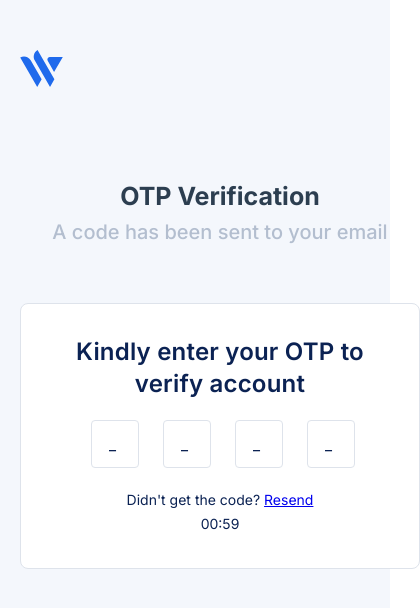
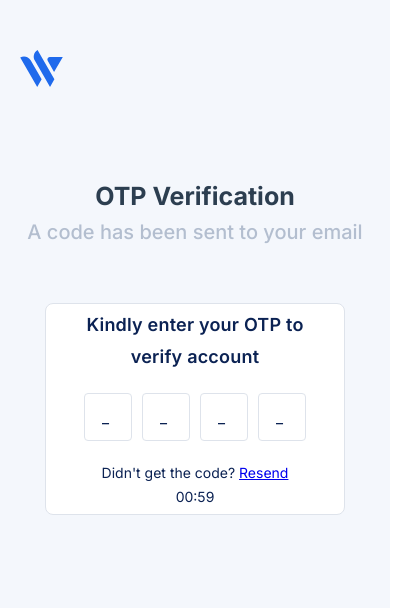
Before and after one commit to Ssalma/wallet_app, a Vue app: page /auth/otpverification in a window 390 px wide. Shown: the top 608 px of the page, 420 px wide, since content can reach past the window. Built offline with nearby package versions, Linux system fonts and the light colour scheme.

Commit message:
fixed the nav-guarding and responsive design

```diff
--- a/src/components/Inputcomponent/InputField.vue
+++ b/src/components/Inputcomponent/InputField.vue
@@ -87,8 +87,7 @@ export default {
   }
 
   .input__item {
-    height: 48px;
-
+    // height: 48px;
     border-radius: 4px;
     padding: 10px;
     border: 1px solid #dee3eb;
--- a/src/components/index.js
+++ b/src/components/index.js
@@ -7,5 +7,6 @@ import HelloWorld from "./HelloWorld";
 import DashboardModal from "./modal/DashboardModal";
 import ButtonComponent from "./button/ButtonComponent";
 import pagination from "./pagination/paginationComp";
+import image404 from "./pageNotFound/PageNotFound"
 
-export {HelloWorld, ButtonComponent, DashboardModal, pagination, InputField, TableSection, PinComponent, SideBar, NavBar};
+export {HelloWorld, ButtonComponent, DashboardModal, pagination, InputField, TableSection, PinComponent, SideBar, NavBar, image404};
--- /dev/null
+++ b/src/components/pageNotFound/PageNotFound.vue
@@ -0,0 +1,33 @@
+<template>
+  <div class="container">
+    <h1>Oh no! Page not found</h1>
+    <img :src="image404" alt="" />
+    <h1>return <router-link to="/">Home</router-link></h1>
+  </div>
+</template>
+
+<script>
+import image404 from "@/assets/404.png";
+export default {
+  data() {
+    return {
+      image404,
+    };
+  },
+};
+</script>
+
+<style lang="scss" scoped>
+.container{
+    display: flex;
+    flex-direction: column;
+    flex-wrap: wrap;
+    justify-content: center;
+    align-items: center;
+    margin-top: 80px;
+    h1{
+        font-size: 40px;
+        text-align: center;
+    }
+}
+</style>
--- a/src/components/pincomponent/PinComponent.vue
+++ b/src/components/pincomponent/PinComponent.vue
@@ -129,4 +129,24 @@ export default {
     }
   }
 }
+
+@media (max-width: 375px){
+  .pin-container {
+    gap: 10px;
+  }
+}
+
+@media (max-width: 414px){
+  .pin-container {
+    gap: 10px;
+    padding: 20px 0px;
+  }
+}
+
+@media (max-width: 1280px){
+  .pin-container {
+    gap: 10px;
+    padding: 20px 0px;
+  }
+}
 </style>
--- a/src/layout/AuthScreens.vue
+++ b/src/layout/AuthScreens.vue
@@ -43,7 +43,7 @@ export default {
 };
 </script>
 
-<style scoped>
+<style lang="scss" scoped>
 .container {
   background: #f4f7fc;
   height: 100vh;
@@ -75,16 +75,10 @@ export default {
 }
 
 @media (max-width: 1190px) {
-
   .sub-container {
     width: 100%;
     max-width: calc(100vw - 104px);
   }
-
-  /* .left {
-    margin-top: 20px;
-  } */
-
 }
 
 @media (max-width: 983px) {
@@ -96,7 +90,6 @@ export default {
     flex-wrap: wrap;
     justify-content: center;
     align-items: center;
-    gap: 50px;
   }
 
   .left {
@@ -130,16 +123,29 @@ export default {
   }
 }
 
-@media (max-width: 594px){
+@media (max-width: 375px) {
+
+  .title {
+    font-size: 20px;
+  }
+  .subtitle {
+    font-size: 18px;
+  }
+  .sub-container {
+    padding: 10px 0px 0px 0px;
+  }
+
+  .left {
+    margin-top: 40px;
+  }
+  .right {
+    margin-top: auto;
+  }
+}
+
+@media (max-width: 983px) {
   .container {
     height: 100vh;
   }
 }
-
-@media (max-width: 983px){
-  .container {
-    height: 100vh;
-  }
-}
-
 </style>
--- a/src/router/index.js
+++ b/src/router/index.js
@@ -11,6 +11,7 @@ import {
   ResetPassword,
   SignUp,
 } from "@/views";
+import PageNotFound from "@/components/pageNotFound/PageNotFound.vue";
 const DashboardLayout = () =>
   import(/* webpackChunkName: "dashboard" */ "../layout/Dashboard.vue");
 
@@ -24,12 +25,14 @@ const routes = [
     path: "/dashboard/home",
     name: "home",
     component: HomeView,
+    meta: { requiresAuth: true },
   },
 
   {
     path: "/dashboard",
     name: "Dashboard",
     component: DashboardLayout,
+    meta: { requiresAuth: true },
     children: [
       {
         path: "/dashboard",
@@ -72,7 +75,7 @@ const routes = [
     path: "/auth/resetpassword/:token",
     name: "resetpassword",
     component: ResetPassword,
-    params: true
+    params: true,
   },
   {
     path: "/auth/signup",
@@ -98,6 +101,10 @@ const routes = [
     component: () =>
       import(/* webpackChunkName: "about" */ "../views/AboutView.vue"),
   },
+  {
+    path: "/:pathMatch(.*)*",
+    component: PageNotFound
+  }
 ];
 
 const router = createRouter({
@@ -105,4 +112,23 @@ const router = createRouter({
   routes,
 });
 
+router.beforeEach((to) => {
+  const token = localStorage.getItem("token");
+  let loggedIn = false;
+  if (token) {
+    // const decoded = jwt_decode(token);
+    // const expiryDate = new Date(decoded.exp * 1000);
+    // const now = new Date();
+    // if (now < expiryDate)
+    loggedIn = true;
+  }
+  if (to.meta.requiresAuth && !loggedIn) {
+    return "/";
+  }
+
+  // return true or nothing: navigation is valid
+  // return false: breaks navigation
+  // return route: redirects to that route
+});
+
 export default router;
--- a/src/views/auth/OtpCreatePin/OtpCreatePin.vue
+++ b/src/views/auth/OtpCreatePin/OtpCreatePin.vue
@@ -122,4 +122,52 @@ export default {
 
 <style lang="scss" scoped>
 @import "@/views/auth/OtpCreatePin/otpcreatepin.scss";
+
+@media (max-width: 375px) {
+  .create-pin {
+    min-width: 300px;
+    margin: 50px auto;
+    width: 0px;
+    margin: none;
+    padding: 10px;
+  }
+
+  h2 {
+    font-size: 18px;
+    text-align:start;
+  }
+}
+
+@media (max-width: 414px) {
+  .create-pin {
+    min-width: 350px;
+    margin: 50px auto;
+    width: 0px;
+    margin: none;
+    padding: 10px;
+  }
+
+  h2 {
+    font-size: 23px;
+    text-align:start;
+  }
+}
+
+@media (max-width: 540px) {
+  .create-pin {
+    min-width: 300px;
+    margin: 50px auto;
+    width: 0px;
+    margin: none;
+    padding: 10px;
+  }
+
+  h2 {
+    font-size: 18px;
+    text-align:start;
+  }
+}
+
+
+
 </style>
--- a/src/views/auth/forgetpassword/ForgetPassword.vue
+++ b/src/views/auth/forgetpassword/ForgetPassword.vue
@@ -112,7 +112,6 @@ a {
   color: green;
   background: rgb(171, 228, 171);
   border: none;
-  /* border-radius: 10px; */
   margin-bottom: 20px;
   text-align: center;
 }
@@ -127,9 +126,10 @@ a {
   align-items: center;
 }
 
-@media (min-width: 768px) {
-  /* form{
-    width: 528px;
-  } */
+@media (max-width: 540px) {
+  form{
+    min-width: 330px;
+    margin: 50px auto;
+  }
 }
 </style>
--- a/src/views/auth/otpVerification/OtpVerification.vue
+++ b/src/views/auth/otpVerification/OtpVerification.vue
@@ -89,12 +89,65 @@ export default {
   max-width: 528px;
 }
 
-@media (max-width: 619px) {
-  .container-div{
-    max-width: 400px;
-    min-width: 100px;
-    display: block;
-    margin: 0px auto;
+@media (max-width: 375px) {
+  .container-div {
+    min-width: 300px;
+    margin: 50px auto;
+    width: 0px;
+    margin: none;
+    padding: 5px;
+  }
+
+  .container-text1 {
+    font-weight: 600;
+    font-size: 18px;
+    line-height: 32px;
+    text-align:start;
+    letter-spacing: 0.2px;
+  }
+}
+
+@media (max-width: 414px) {
+  .container-div {
+    min-width: 350px;
+    margin: 50px auto;
+    width: 0px;
+    margin: none;
+    padding: 5px;
+  }
+
+  .container-text1 {
+    font-size: 23px;
+    text-align:start;
+  }
+}
+
+@media (min-width: 360px) {
+  .container-div {
+    margin: 50px auto;
+    width: 0px;
+    margin: none;
+    padding: 5px;
+    min-width: 300px;
+  }
+
+  .container-text1 {
+    font-weight: 600;
+    font-size: 18px;
+    line-height: 32px;
+    text-align:start;
+    letter-spacing: 0.2px;
+  }
+}
+
+@media (min-width: 1280px) {
+  .container-div {
+    width: 528px;
+    padding: 32px 50px;
+  }
+
+  .container-text1 {
+    font-size: 24px;
   }
 }
 </style>
--- a/src/views/auth/signup/SignUp.vue
+++ b/src/views/auth/signup/SignUp.vue
@@ -151,4 +151,30 @@ form {
     gap: 16px;
   }
 }
+
+@media (max-width: 360px) {
+  .main-div {
+    max-width: 300px;
+    padding: 20px 20px;
+  }
+
+  .names {
+    display: grid;
+    grid-template-columns: auto;
+    gap: 16px;
+  }
+}
+
+@media (max-width: 280px) {
+  .main-div {
+    max-width: 245px;
+    padding: 10px;
+  }
+
+  .names {
+    display: grid;
+    grid-template-columns: auto;
+    gap: 10px;
+  }
+}
 </style>
```
Also changed, not shown: src/assets/404.png (added).
